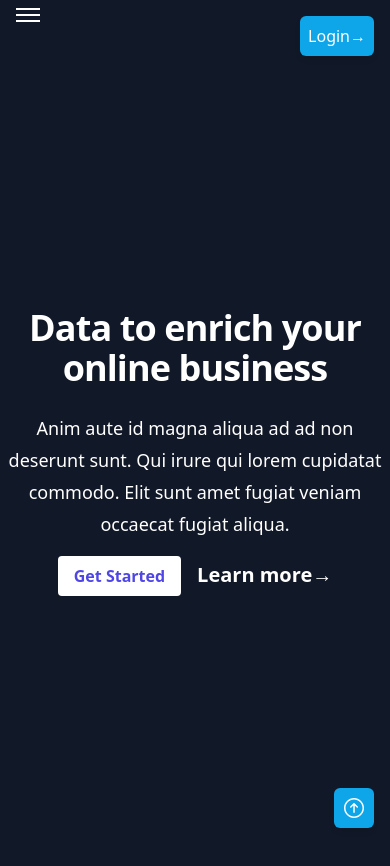
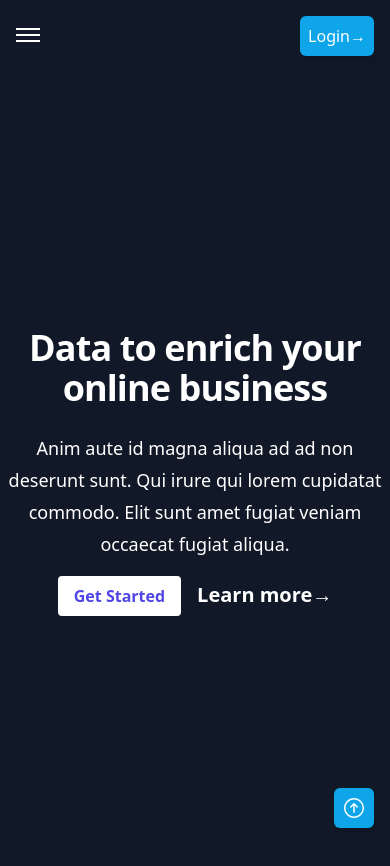
Before and after one commit to AlpianPPLG/hero-section-with-react-js, a React (Vite) app: page / in a window 390 px wide. Shown: the top 866 px of the page. Built offline with nearby package versions, Linux system fonts and the light colour scheme.

Commit message:
little change hamburger position

```diff
--- a/src/App.jsx
+++ b/src/App.jsx
@@ -1,4 +1,3 @@
-// import { motion, useScroll } from "framer-motion";
 import { motion } from "framer-motion";
 import "./App.css";
 
@@ -26,7 +25,7 @@ function App() {
   return (
     <>
       <div className="flex justify-between items-center px-4 py-2 md:hidden bg-gradient-to-r bg-gray-900">
-        <div className="space-y-1 cursor-pointer">
+        <div className="space-y-1 cursor-pointer mt-5">
           <div className="w-6 h-0.5 bg-white sm:w-8 sm:h-1"></div>
           <div className="w-6 h-0.5 bg-white sm:w-8 sm:h-1"></div>
           <div className="w-6 h-0.5 bg-white sm:w-8 sm:h-1"></div>
```
